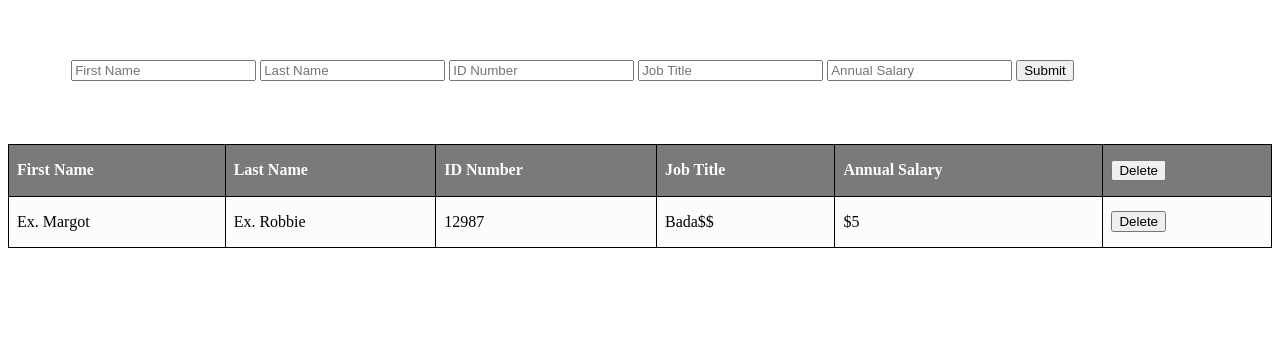
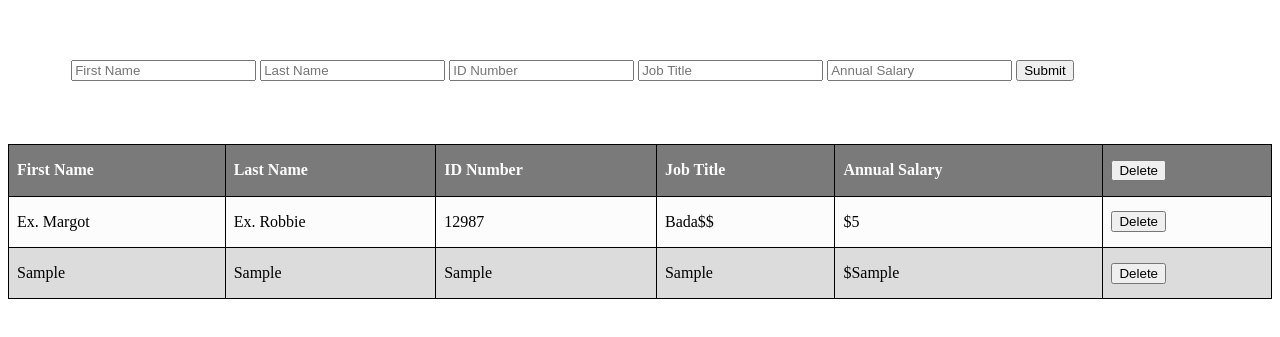
Before and after one commit to alecia-h98/weekend-js-salary-calculator-01, a plain HTML site: page index.html in a window 1280 px wide. Both pictures are taken after typing "Sample", "Sample", "Sample", "Sample", "Sample" into the empty fields and a click on the button "Submit". Shown: the part 105-442 px from the top of the page. Drawn offline with Linux system fonts and the light colour scheme.

Commit message:
updated the table to show inputted data on the form, minor other adjustments made

```diff
--- a/index.html
+++ b/index.html
@@ -28,7 +28,7 @@
     <section>
         <table>
           <thead>
-            <tr id="form">
+            <tr>
               <th>First Name</th>
               <th>Last Name</th>
               <th>ID Number</th>
@@ -44,7 +44,7 @@
               <td>12987</td>
               <td>Bada$$</td>
               <td>$5</td>
-              <td><button onclick="">Delete</button></td>
+              <td><button>Delete</button></td>
             </tr>
           </tbody>
         </table>
--- a/script.js
+++ b/script.js
@@ -27,7 +27,21 @@ function onSubmit(event){
         salary: Number(salaryElement.value),
     };
 
+//pushing objects to the global array
  employeeData.push(userInput);
+
+//updating the table with form responses
+const tableList = document.getElementById("table-data");
+
+tableList.innerHTML += `<tr>
+              <td>${firNameElement.value}</td>
+              <td>${lastNameElement.value}</td>
+              <td>${idElement.value}</td>
+              <td>${titleElement.value}</td>
+              <td>$${salaryElement.value}</td>
+              <td><button>Delete</button></td>
+              </tr>`;
+
 
  //clearing the form fields
  firNameElement.value = "";
@@ -36,12 +50,31 @@ function onSubmit(event){
  titleElement.value = "";
  salaryElement.value = "";
 
+ //updating the table to match info put in the form
+//  render();
 
- console.log(employeeData);
+
+
+ console.log("employee array: ", employeeData);
 }
 
-function render(){
-    const formList = document.getElementById("form");
+// function render(){
+//     //linking inputs to my js file
+//     const formList = document.getElementById("form");
 
-    formList.innterHTML = '';
-}
+//     formList.innterHTML = '';
+
+//     console.log(formList);
+
+//     //Looping overthe array and appending inputted info the the dom
+//     for(let i = 0; i<employeeData.length; i++){
+//         formList.innerHTML += `<tr>
+//               <td>${employeeData[i].fName}</td>
+//               <td>${employeeData[i].lName}</td>
+//               <td>${employeeData[i].id}</td>
+//               <td>${employeeData[i].title}</td>
+//               <td>$${employeeData[i].salary}</td>
+//               <td><button>Delete</button></td>
+//               </tr>`
+//     }
+// }
```
